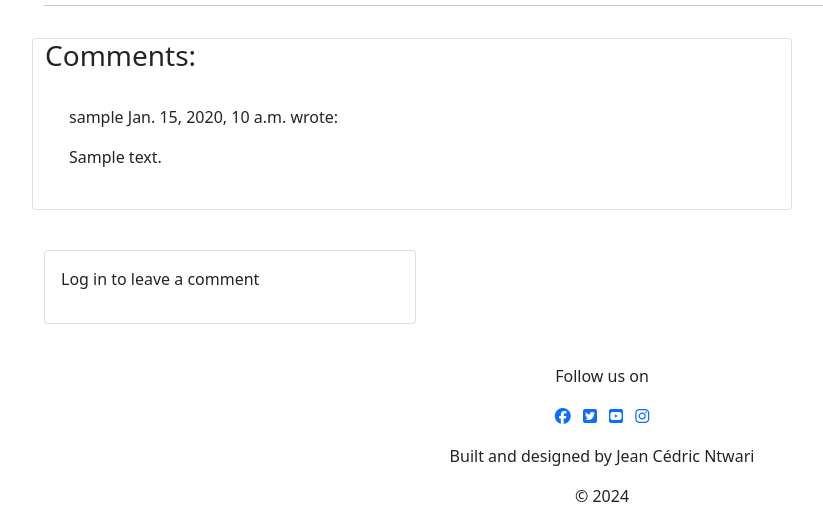
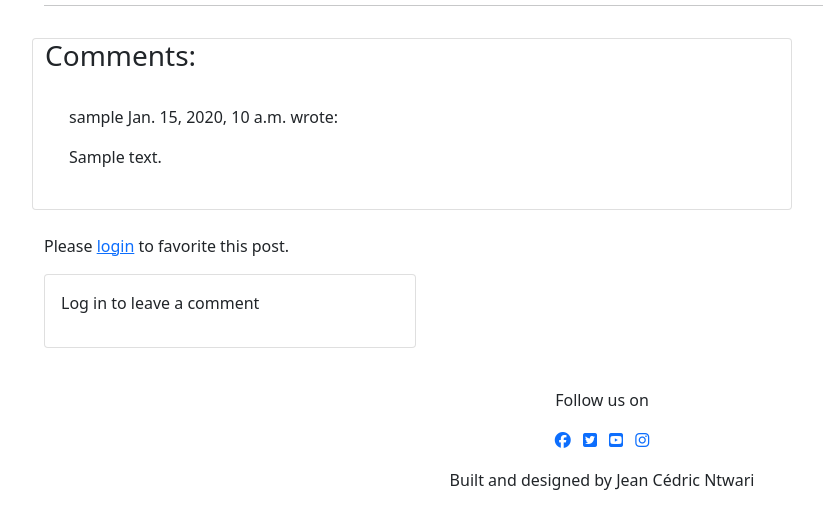
Before and after one commit to CedricNtwari/budget-explorer, a Django app: a page that uses discover/templates/discover/post_detail.html in a window 1280 px wide. Shown: the part 829-1335 px from the top of the page, without its empty margins (38-861 px from the left). Run offline with Django 4.2, Linux system fonts and the light colour scheme; tables that the repository leaves empty hold one stand-in row (values such as "Sample post"); some libraries are stand-ins or nearby versions.

Commit message:
Add functionality to favorite/unfavorite posts

```diff
--- a/discover/templates/discover/post_detail.html
+++ b/discover/templates/discover/post_detail.html
@@ -72,6 +72,20 @@
       </div>
     </div>
   </div>
+
+  <!-- Display favorite button -->
+  <div>
+    {% if user.is_authenticated %}
+    <a href="{% url 'remove_favorite' post.slug %}" class="btn btn-danger">
+      <i class="fa fa-heart"></i> Unfavorite
+    </a>
+    <a href="{% url 'add_favorite' post.slug %}" class="btn btn-outline-danger">
+      <i class="fa fa-heart"></i> Favorite
+    </a>
+    {% else %}
+    <p>Please <a href="{% url 'account_login' %}">login</a> to favorite this post.</p>
+    {% endif %}
+  </div>
   <!-- Creating New Comments -->
   <div class="col-md-4 card mb-4 mt-3">
     <div class="card-body">
--- a/discover/urls.py
+++ b/discover/urls.py
@@ -1,5 +1,6 @@
 from . import views
 from django.urls import path
+from .views import add_favorite, remove_favorite
 
 urlpatterns = [
     path('', views.PostList.as_view(), name='home'),
@@ -8,4 +9,7 @@ urlpatterns = [
          views.comment_edit, name='comment_edit'),
     path('<slug:slug>/delete_comment/<int:comment_id>',
          views.comment_delete, name='comment_delete'),
+    path('post/<slug:slug>/favorite/', add_favorite, name='add_favorite'),
+    path('post/<slug:slug>/unfavorite/',
+         remove_favorite, name='remove_favorite'),
 ]
--- a/discover/views.py
+++ b/discover/views.py
@@ -1,11 +1,11 @@
-from django.shortcuts import render, get_object_or_404, reverse
+from django.shortcuts import render, get_object_or_404, reverse, redirect
 from django.views import generic
 from django.conf import settings
 from django.core.paginator import Paginator, PageNotAnInteger, EmptyPage
 from django.http import JsonResponse
 from django.template.loader import render_to_string
 from django.http import HttpResponseRedirect
-from .models import Post, Comment
+from .models import Post, Comment, Favorite
 from django.contrib import messages
 from .forms import CommentForm
 
@@ -119,3 +119,25 @@ def comment_delete(request, slug, comment_id):
                              'You can only delete your own comments!')
 
     return HttpResponseRedirect(reverse('post_detail', args=[slug]))
+
+
+def add_favorite(request, slug):
+    post = get_object_or_404(Post, slug=slug)
+    favorite, created = Favorite.objects.get_or_create(
+        user=request.user, post=post)
+    if created:
+        messages.success(request, 'Added to favorites')
+    else:
+        messages.info(request, 'Already in favorites')
+    return redirect('post_detail', slug=slug)
+
+
+def remove_favorite(request, slug):
+    post = get_object_or_404(Post, slug=slug)
+    favorite = Favorite.objects.filter(user=request.user, post=post)
+    if favorite.exists():
+        favorite.delete()
+        messages.success(request, 'Removed from favorites')
+    else:
+        messages.info(request, 'Not in favorites')
+    return redirect('post_detail', slug=slug)
--- a/static/js/script.js
+++ b/static/js/script.js
@@ -4,29 +4,31 @@ document.addEventListener('DOMContentLoaded', () => {
     currentYearElement.textContent = new Date().getFullYear()
   }
 
-  // Integrat comment.js code
-  const editButtons = document.getElementsByClassName('btn-edit')
-  const commentText = document.getElementById('id_body')
-  const commentForm = document.getElementById('commentForm')
-  const submitButton = document.getElementById('submitButton')
-
-  /**
-   * Initializes edit functionality for the provided edit buttons.
-   *
-   * For each button in the `editButtons` collection:
-   * - Retrieves the associated comment's ID upon click.
-   * - Fetches the content of the corresponding comment.
-   * - Populates the `commentText` input/textarea with the comment's content for editing.
-   * - Updates the submit button's text to "Update".
-   * - Sets the form's action attribute to the `edit_comment/{commentId}` endpoint.
-   */
-  for (let button of editButtons) {
+  // Handle favorite/unfavorite click event
+  const favoriteButtons = document.querySelectorAll('.btn-favorite')
+  favoriteButtons.forEach((button) => {
     button.addEventListener('click', (e) => {
-      let commentId = e.target.getAttribute('comment_id')
-      let commentContent = document.getElementById(`comment${commentId}`).innerText
-      commentText.value = commentContent
-      submitButton.innerText = 'Update'
-      commentForm.setAttribute('action', `edit_comment/${commentId}`)
+      e.preventDefault()
+      fetch(button.href, {
+        method: 'GET',
+        headers: {
+          'X-Requested-With': 'XMLHttpRequest',
+          'X-CSRFToken': document.querySelector('[name=csrfmiddlewaretoken]').value,
+        },
+      })
+        .then((response) => response.json())
+        .then((data) => {
+          if (data.status === 'favorited') {
+            button.classList.remove('btn-outline-danger')
+            button.classList.add('btn-danger')
+            button.innerHTML = '<i class="fa fa-heart"></i> Unfavorite'
+          } else if (data.status === 'unfavorited') {
+            button.classList.remove('btn-danger')
+            button.classList.add('btn-outline-danger')
+            button.innerHTML = '<i class="fa fa-heart"></i> Favorite'
+          }
+        })
+        .catch((error) => console.error('Error:', error))
     })
-  }
+  })
 })
```
